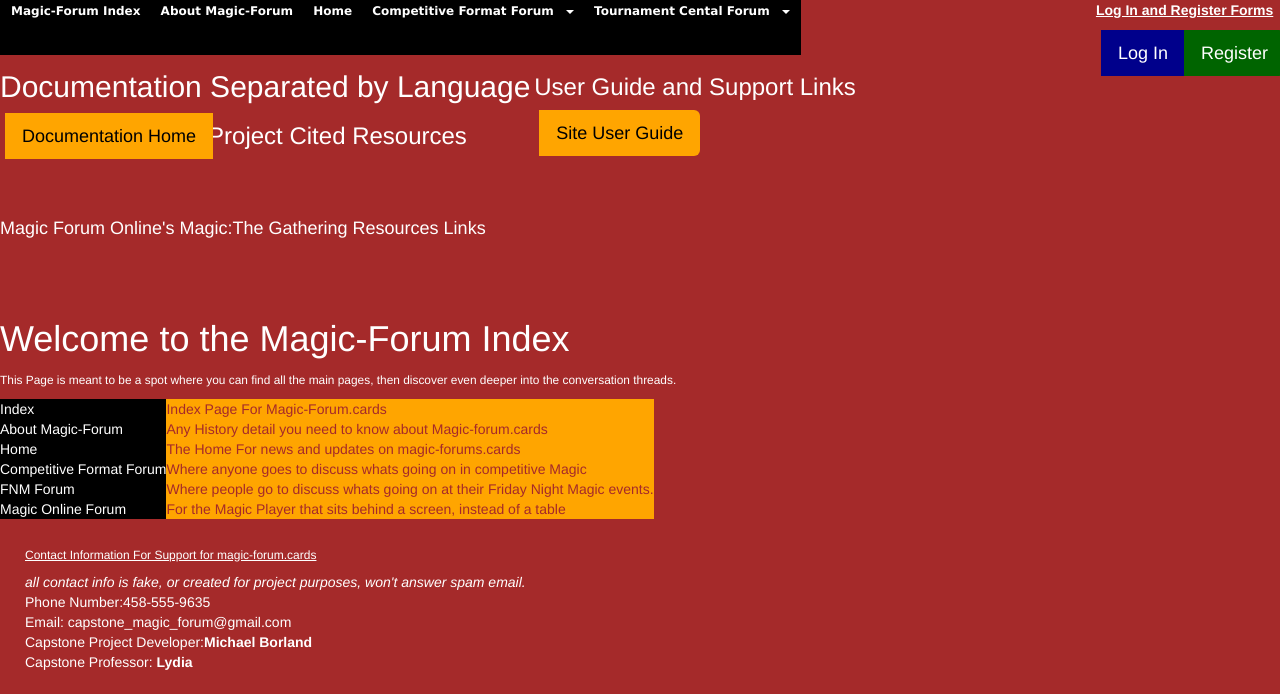
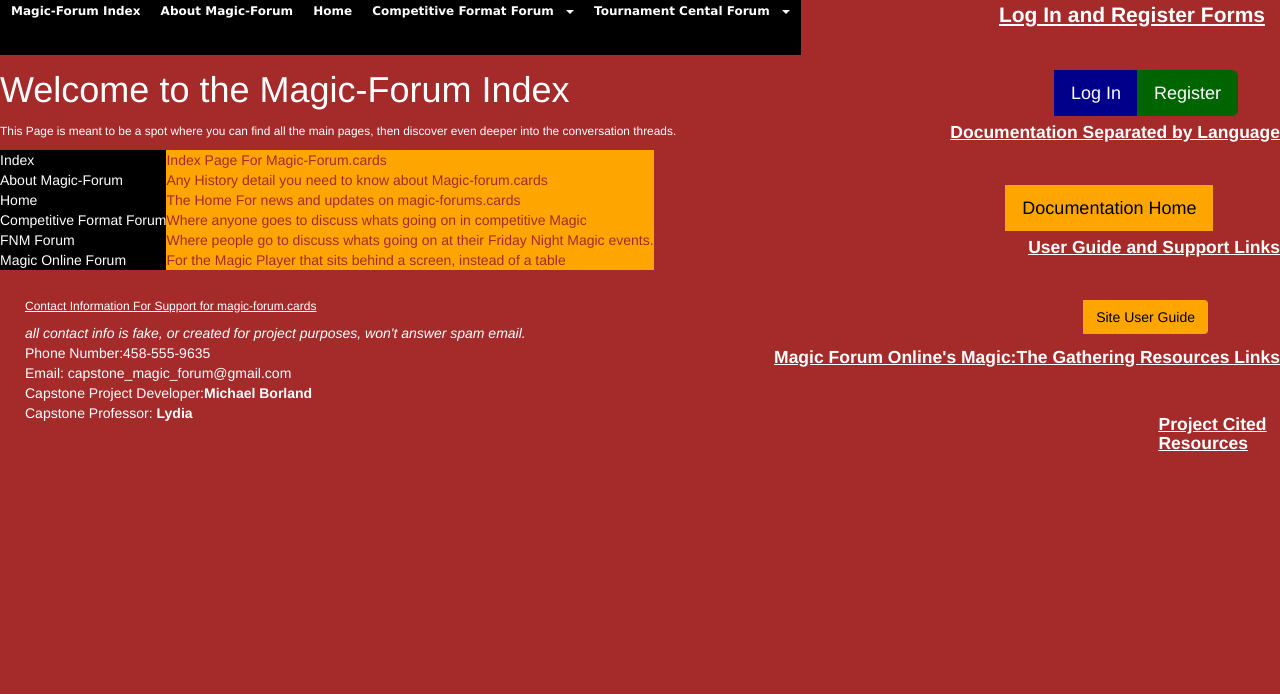
Before and after one commit to michaelborlandKeys/Capstone-Magic-Forum, a PHP site: page /index.php in a window 1280 px wide. Shown: the top 694 px of the page. Run offline with PHP 8.4, Linux system fonts and the light colour scheme.

Commit message:
added css to the navigation button side menu

```diff
--- a/Capstone Website Alpha 1.0/public_html/css/default.css
+++ b/Capstone Website Alpha 1.0/public_html/css/default.css
@@ -1,3 +1,4 @@
+
 body
 {
 	background-color: brown;
@@ -27,19 +28,65 @@ textarea
 	color:black
 
 }
-
 #button_nav_header
 {
 	position:absolute;
 	top: 0px;
-	right: 0px;
-	font-size: 1em;
+	right: 15px;
+	font-size: 1.5em;
 	text-decoration: underline;
 	font-weight: bold;
 
 
 
 }
+
+
+#second_button_menu
+{
+	position:absolute;
+	top: 70px;
+	right: 0px;
+	font-size: 1.25em;
+	text-decoration: underline;
+	font-weight: bold;
+}
+#third_button_menu
+{
+	position:absolute;
+	top: 185px;
+	right: 0px;
+	font-size: 1.25em;
+	text-decoration: underline;
+	font-weight: bold;
+
+
+}
+
+#fourth_button_menu
+{
+		position:absolute;
+	top: 295px;
+	right: 0px;
+	font-size: 1.25em;
+	text-decoration: underline;
+	font-weight: bold;
+}
+
+#projectResources
+{
+	position:relative;
+	top: 250px;
+	right: 0px;
+	font-size: 1em;
+	text-decoration: underline;
+	font-weight: bold;
+}
+
+}
+
+
+
 
  .btn-group a
  {
@@ -49,6 +96,9 @@ textarea
 
 
  }
+
+
+
 
 .below_menu_container
 {
--- a/Capstone Website Alpha 1.0/public_html/registration_form_process.php
+++ b/Capstone Website Alpha 1.0/public_html/registration_form_process.php
@@ -40,7 +40,6 @@ it is on page one for now
     $newpassword=$_REQUEST['newpassword'];
     $confirmpassword=$_REQUEST['confirmpassword'];
     $username=$_REQUEST['username'];
-
     $city=$_REQUEST['city'];
     $zipcode=$_REQUEST['zipcode'];
     $phonenumber=$_REQUEST['phonenumber'];
--- a/Capstone Website Alpha 1.0/resources/magic_navigation.php
+++ b/Capstone Website Alpha 1.0/resources/magic_navigation.php
@@ -3,22 +3,22 @@
 		<a href="log_in_form_magic.php" class="btn btn-lg" id="log_in" >Log In</a>
 		<a href="registration_form_magic.php" class="btn btn-lg" id="register" >Register</a>
 </div>
-	<div class="docLinks btn-group below_menu_container">
-		<h2>Documentation Separated by Language</h2>
+	<div class="docLinks btn-group below_menu_container" id="second_button_menu">
+		<p>Documentation Separated by Language</p>
 		<!--The First link is to test placing-->
 		<a href="documentation_home.php" class=" btn btn-lg" id="Docs1">Documentation Home</a>
-		<h3>Project Cited Resources</h3>
+		<h3 id="projectResources">Project Cited Resources</h3>
 
 	</div>
 
-		<div class="docLinks btn-group below_menu_container">
-			<h3>User Guide and Support Links</h3>
-			<a href="user_guide.php" class=" btn btn-lg" id="Docs7"> Site User Guide</a>
+		<div class="docLinks btn-group below_menu_container" id="third_button_menu">
+			<p>User Guide and Support Links</p>
+			<a href="user_guide.php" class=" btn btn-md" id="Docs7"> Site User Guide</a>
 
 		</div>
 
-				<div class="docLinks btn-group below_menu_container">
-						<h4>Magic Forum Online's Magic:The Gathering Resources Links</h4>
+				<div class="docLinks btn-group below_menu_container" id="fourth_button_menu">
+						<p id="">Magic Forum Online's Magic:The Gathering Resources Links</p>
 				</div>
 
 
@@ -45,11 +45,10 @@
 						<a href="magic_format_home.php" class="dropdown-toggle" data-toggle="dropdown">
 						<div class="caret">
 						</div></a>
-						<ul class="dropdown-menu">
+					<ul class="dropdown-menu">
 						<li class="dropdown-header">Format Discussions</li>
 						<li><a href="standard_forum.php">Standard Forum</a></li>
 						<li><a href="modern_forum.php">Modern Forum</a></li>
-
 						<li><a href="legacy_forum.php">Legacy Forum</a></li>
 					    <li><a href="commander_forum.php">Commander Forum</a></li>
 					</ul>
```
